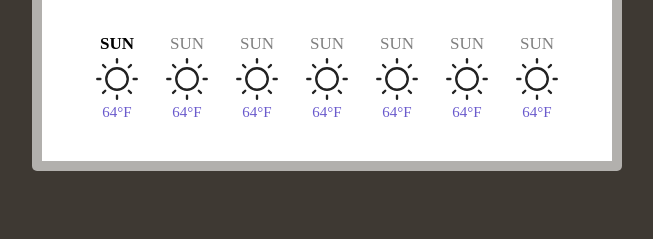
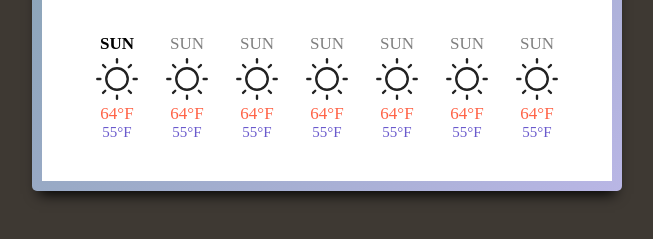
Before and after one commit to Red4lpha/WeatherApp, a plain HTML site: page index.html in a window 1280 px wide. Shown: the part 481-720 px from the top of the page, without its empty margins (313-966 px from the left). Drawn offline with nearby package versions, Linux system fonts and the light colour scheme; a web font is replaced by a local one.

Commit message:
Changing the weather container border color Adding a low temp for the forecast dates

```diff
--- a/index.html
+++ b/index.html
@@ -59,37 +59,44 @@
                     <div id="day1" class="forecast-card">
                         <p id="forecast-date1">sun</p>
                         <img id="forecast-img1" src="./media/sun.svg" alt="">
-                        <p id="forecast-temp1" class="degree-text">64&degF</p>
+                        <p id="forecast-temp1" class="degree-text degree-high">64&degF</p>
+                        <p id="forecast-temp1-low" class="degree-text degree-low">55&degF</p>
                     </div>
                     <div id="day2" class="forecast-card">
                         <p id="forecast-date2">sun</p>
                         <img id="forecast-img2" src="./media/sun.svg" alt="">
-                        <p id="forecast-temp2" class="degree-text">64&degF</p>
+                        <p id="forecast-temp2" class="degree-text degree-high">64&degF</p>
+                        <p id="forecast-temp1-low" class="degree-text degree-low">55&degF</p>
                     </div>
                     <div id="day3" class="forecast-card">
                         <p id="forecast-date3">sun</p>
                         <img id="forecast-img3" src="./media/sun.svg" alt="">
-                        <p id="forecast-temp3" class="degree-text">64&degF</p>
+                        <p id="forecast-temp3" class="degree-text degree-high">64&degF</p>
+                        <p id="forecast-temp1-low" class="degree-text degree-low">55&degF</p>
                     </div>
                     <div id="day4" class="forecast-card">
                         <p id="forecast-date4">sun</p>
                         <img id="forecast-img4" src="./media/sun.svg" alt="">
-                        <p id="forecast-temp4" class="degree-text">64&degF</p>
+                        <p id="forecast-temp4" class="degree-text degree-high">64&degF</p>
+                        <p id="forecast-temp1-low" class="degree-text degree-low">55&degF</p>
                     </div>
                     <div id="day5" class="forecast-card">
                         <p id="forecast-date5">sun</p>
                         <img id="forecast-img5" src="./media/sun.svg" alt="">
-                        <p id="forecast-temp5" class="degree-text">64&degF</p>
+                        <p id="forecast-temp5" class="degree-text degree-high">64&degF</p>
+                        <p id="forecast-temp1-low" class="degree-text degree-low">55&degF</p>
                     </div>
                     <div id="day6" class="forecast-card">
                         <p id="forecast-date6">sun</p>
                         <img id="forecast-img6" src="./media/sun.svg" alt="">
-                        <p id="forecast-temp6" class="degree-text">64&degF</p>
+                        <p id="forecast-temp6" class="degree-text degree-high">64&degF</p>
+                        <p id="forecast-temp1-low" class="degree-text degree-low">55&degF</p>
                     </div>
                     <div id="day7" class="forecast-card">
                         <p id="forecast-date7">sun</p>
                         <img id="forecast-img7" src="./media/sun.svg" alt="">
-                        <p id="forecast-temp7" class="degree-text">64&degF</p>
+                        <p id="forecast-temp7" class="degree-text degree-high">64&degF</p>
+                        <p id="forecast-temp1-low" class="degree-text degree-low">55&degF</p>
                     </div>
                 </div>
             </div>
--- a/script.js
+++ b/script.js
@@ -120,7 +120,7 @@ async function getResults(query){
     let lon = data.coord.lon;
     let forecastAPI = `https://api.openweathermap.org/data/2.5/onecall?lat=${lat}&lon=${lon}&exclude=hourly,minutely,alerts&appid=${apikey}`;
     const forecastResult = await axios.get(forecastAPI);
-    //console.log(forecastResult.data);
+    console.log(forecastResult.data);
 
     //Main text info
     let temp = '';
@@ -157,7 +157,8 @@ async function getResults(query){
         card.children[0].innerText = DAYS[dayNum].substr(0,3);
         let FCIcon = forecastData.getIcon(index);
         card.children[1].src = `http://openweathermap.org/img/wn/${FCIcon}@2x.png`
-        card.children[2].innerHTML = convertFromK(forecastData.getTemp(index))+ degreeText;
+        card.children[2].innerHTML = convertFromK(forecastData.getHigh(index))+ degreeText;
+        card.children[3].innerHTML = convertFromK(forecastData.getLow(index))+ degreeText;
     });
 }
 
@@ -200,8 +201,11 @@ class Forecast {
     getIcon(index){
         return this.result.data.daily[index].weather[0].icon;
     };
-    getTemp(index){
+    getHigh(index){
         return this.result.data.daily[index].temp.day;
+    }
+    getLow(index){
+        return this.result.data.daily[index].temp.eve;
     }
 };
 
--- a/styles.css
+++ b/styles.css
@@ -154,10 +154,21 @@ border-radius: 50%;
 .search-container {
     margin-top: 40px;
     padding: 10px;
-    background-color: rgba(255,255,255,.6);
+    /* background-color: rgba(255,255,255,.6); */
     border-radius: 5px;
     max-width: 700px;
     /* height: 550px; */
+/*     -webkit-box-shadow: 12px 12px 11px -4px rgba(114,114,114,0.8);
+    box-shadow: 12px 12px 11px -4px rgba(114,114,114,0.8); */
+    -webkit-box-shadow: 0px 10px 13px -7px #000000, 12px 12px 11px -4px rgba(114,114,114,0);
+box-shadow: 0px 10px 13px -7px #000000, 12px 12px 11px -4px rgba(114,114,114,0);
+
+   /* background-image: linear-gradient(-225deg, #473B7B90 0%, #3584A790 51%, #30D2BE90 100%); */
+/*    background: linear-gradient(to bottom, #D5DEE795 0%, #E8EBF295 50%, #E2E7ED95 100%), linear-gradient(to bottom, rgba(0,0,0,0.02) 50%, rgba(255,255,255,0.02) 61%, rgba(0,0,0,0.02) 73%), linear-gradient(33deg, rgba(255,255,255,0.20) 0%, rgba(0,0,0,0.20) 100%);
+ background-blend-mode: normal,color-burn; */
+ /* background-image: linear-gradient(to top, #e6e9f080 0%, #eef1f580 100%); */
+ background-image: linear-gradient(-225deg, #7a9ea7 0%, #B9B6E5 100%);
+
 }
 .bg-container {
     background-image: url(./media/Cloud-night.jpeg);
@@ -310,7 +321,11 @@ border-radius: 50%;
     font-weight: bolder;
     color: black;
 }
-.forecast-card p:last-child {
+.forecast-card .degree-high {
+    font-size: 17px;
+    color:tomato;
+}
+.forecast-card .degree-low {
     font-size: 15px;
     color: slateblue;
 }
```
